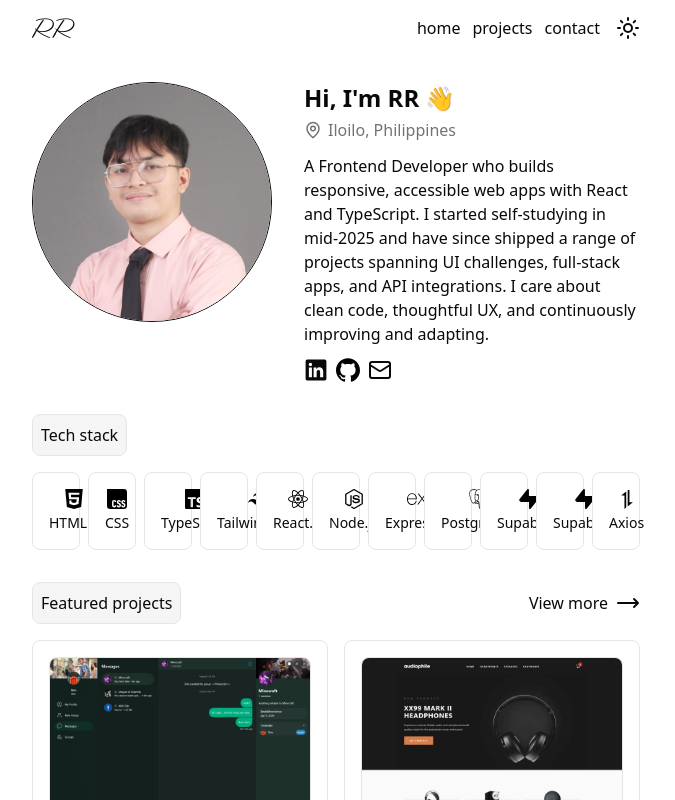
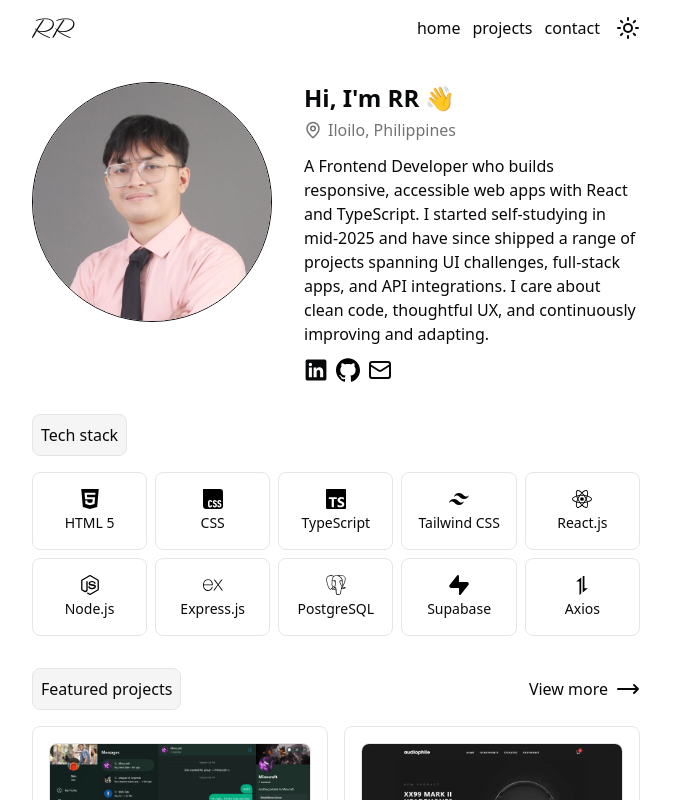
Before and after one commit to nofuenterr/personal-portfolio, a React (Vite) app: page / in a window 1280 px wide. Shown: the top 800 px of the page, without its empty margins (304-979 px from the left). Built offline with nearby package versions, Linux system fonts and the light colour scheme; a web font is replaced by a local one.

Commit message:
fix: use inline style for grid-template-columns property on teck stack list

```diff
--- a/src/components/TechStackSection.tsx
+++ b/src/components/TechStackSection.tsx
@@ -16,7 +16,7 @@ export default function TechStack() {
 			<h2 className="bg-muted-light border-border-light dark:border-border-dark dark:bg-muted-dark inline-block justify-self-start rounded-lg border p-2">
 				Tech stack
 			</h2>
-			<ul className="grid grid-cols-[repeat(auto-fit,minmax(2rem,1fr))] gap-2">
+			<ul style={{ gridTemplateColumns: 'repeat(5, 1fr)' }} className="grid gap-2">
 				<TechCard
 					logo={
 						<HTML5 className="dark:fill-foreground-dark h-5 group-hover:fill-[#E34F26]" />
@@ -73,12 +73,6 @@ export default function TechStack() {
 				/>
 				<TechCard
 					logo={
-						<Supabase className="dark:fill-foreground-dark h-5 group-hover:fill-[#3FCF8E]" />
-					}
-					title="Supabase"
-				/>
-				<TechCard
-					logo={
 						<Axios className="dark:fill-foreground-dark h-5 group-hover:fill-[#5A29E4]" />
 					}
 					title="Axios"
```
